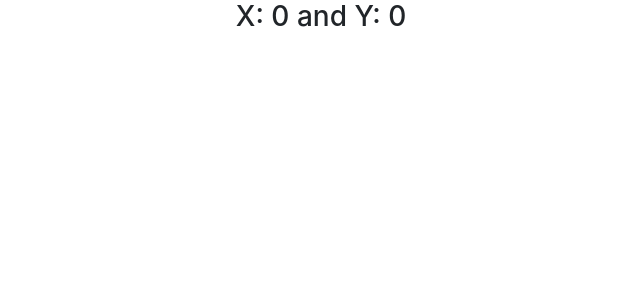
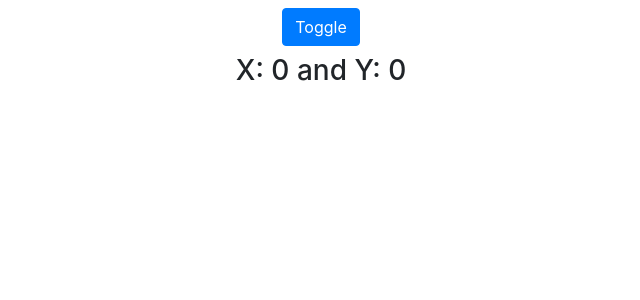
Before and after one commit to Ganesh-11062000/react-hooks, a React (Create React App) app: page / in a window 1280 px wide. Shown: the top 300 px of the page, without its empty margins (319-959 px from the left). Built offline with nearby package versions, Linux system fonts and the light colour scheme.

Commit message:
component unmounting and removing its event listeners

```diff
--- a/src/App.js
+++ b/src/App.js
@@ -1,11 +1,11 @@
 import React, { Component } from "react";
-import HookMouse from "./components/useEffectComponents/HookMouse";
+import MouseContainer from "./components/useEffectComponents/MouseContainer";
 
 export class App extends Component {
   render() {
     return (
       <div>
-        <HookMouse />
+        <MouseContainer/>
       </div>
     );
   }
--- a/src/components/useEffectComponents/ClassMouse.js
+++ b/src/components/useEffectComponents/ClassMouse.js
@@ -10,20 +10,30 @@ export class ClassMouse extends Component {
   }
 
   logMousePosition = (e) => {
+    console.log("mouse event");
     this.setState({
       x: e.clientX,
       y: e.clientY,
     });
   };
 
-  componentDidMount(){
-      window.addEventListener('mousemove',this.logMousePosition);
+  componentDidMount() {
+    window.addEventListener("mousemove", this.logMousePosition);
+  }
+
+  componentWillUnmount(){
+      console.log("unmounting component");
+      window.removeEventListener("mousemove",this.logMousePosition);
   }
 
   render() {
-    return <div>
-        <h3 className="text-center">X: {this.state.x} and Y: {this.state.y}</h3>
-    </div>;
+    return (
+      <div>
+        <h3 className="text-center">
+          X: {this.state.x} and Y: {this.state.y}
+        </h3>
+      </div>
+    );
   }
 }
 
--- /dev/null
+++ b/src/components/useEffectComponents/MouseContainer.js
@@ -0,0 +1,23 @@
+import React, { useState, useEffect } from "react";
+import ClassMouse from "./ClassMouse";
+import HookMouse from "./HookMouse";
+
+function MouseContainer() {
+  const [display, setDisplay] = useState(true);
+  return (
+    <div>
+      <div className="text-center">
+        <button
+          className="btn btn-primary m-2"
+          onClick={() => setDisplay(!display)}
+        >
+          Toggle
+        </button>
+      </div>
+      {/* {display && <HookMouse />} */}
+      {display && <ClassMouse/>}
+    </div>
+  );
+}
+
+export default MouseContainer;
```
